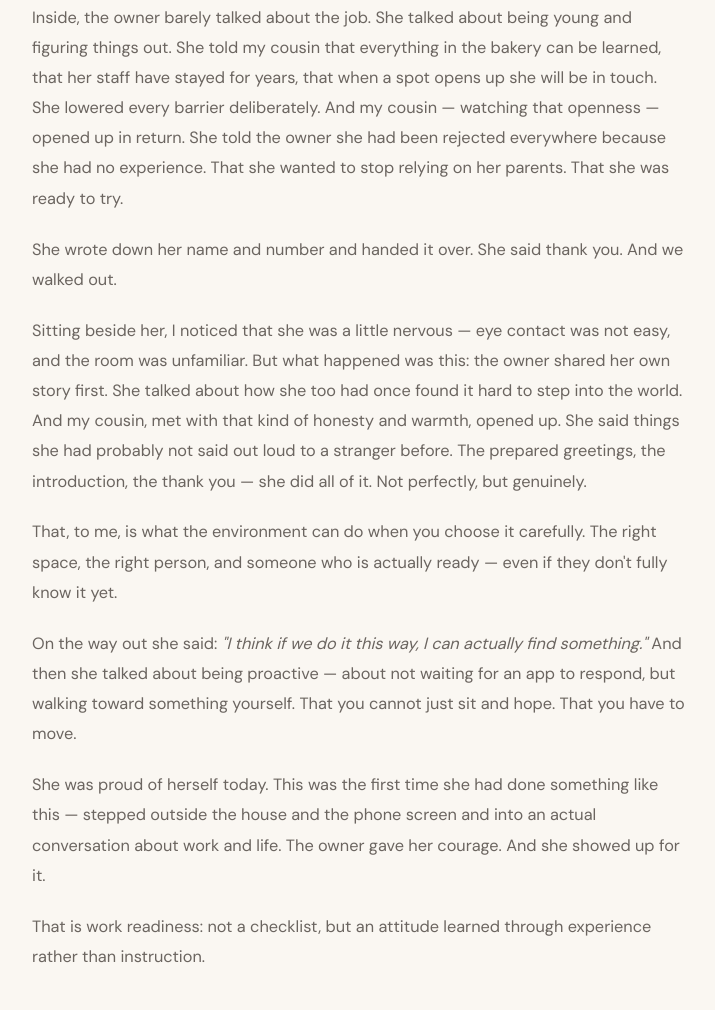
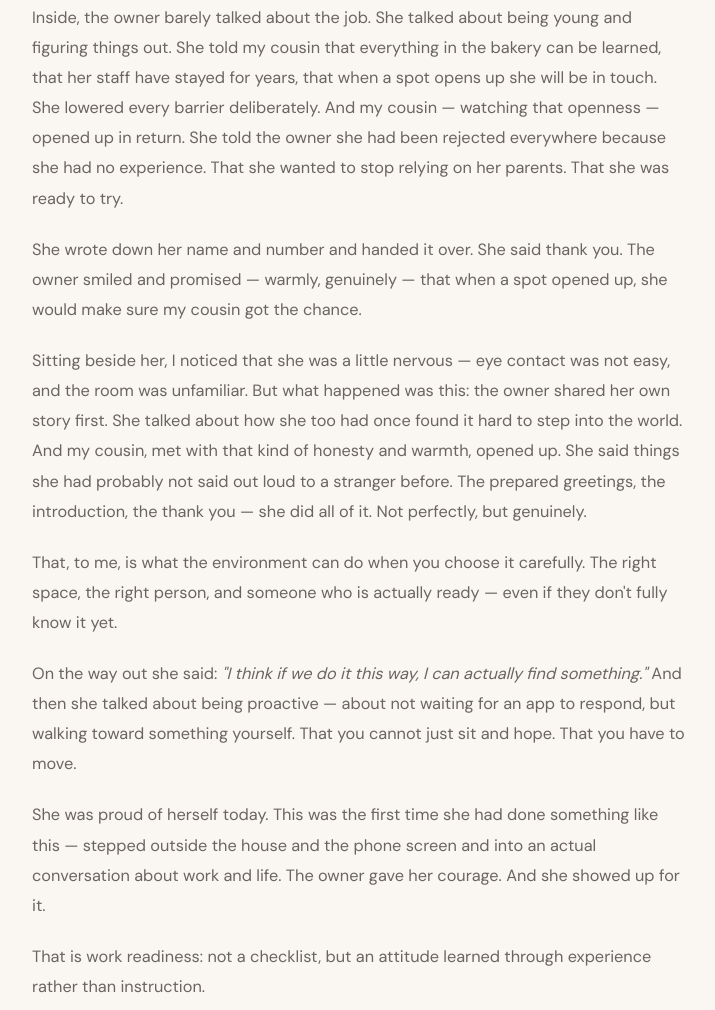
Before and after one commit to jeongwonkim1380-source/Wonny-Kim, a plain HTML site: page posts/post-2.html in a window 1280 px wide. Shown: the part 2706-3716 px from the top of the page, without its empty margins (280-995 px from the left). Drawn offline with Linux system fonts and the light colour scheme; grey boxes are pictures that could not be loaded.

Commit message:
Add files via upload

```diff
--- a/posts/post-2.html
+++ b/posts/post-2.html
@@ -145,7 +145,7 @@
 
     <p>Inside, the owner barely talked about the job. She talked about being young and figuring things out. She told my cousin that everything in the bakery can be learned, that her staff have stayed for years, that when a spot opens up she will be in touch. She lowered every barrier deliberately. And my cousin — watching that openness — opened up in return. She told the owner she had been rejected everywhere because she had no experience. That she wanted to stop relying on her parents. That she was ready to try.</p>
 
-    <p>She wrote down her name and number and handed it over. She said thank you. And we walked out.</p>
+    <p>She wrote down her name and number and handed it over. She said thank you. The owner smiled and promised — warmly, genuinely — that when a spot opened up, she would make sure my cousin got the chance.</p>
 
     <p>Sitting beside her, I noticed that she was a little nervous — eye contact was not easy, and the room was unfamiliar. But what happened was this: the owner shared her own story first. She talked about how she too had once found it hard to step into the world. And my cousin, met with that kind of honesty and warmth, opened up. She said things she had probably not said out loud to a stranger before. The prepared greetings, the introduction, the thank you — she did all of it. Not perfectly, but genuinely.</p>
 
```
